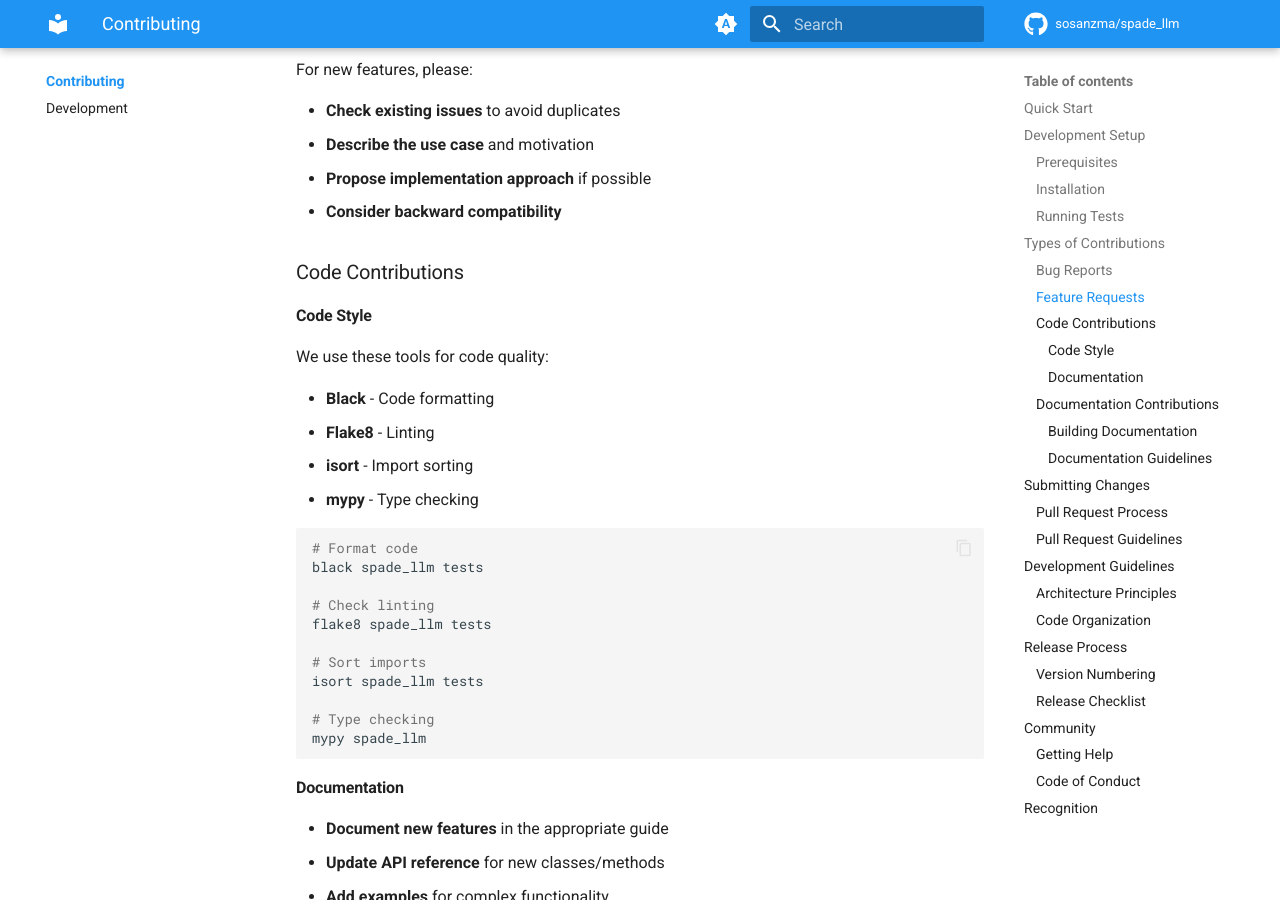
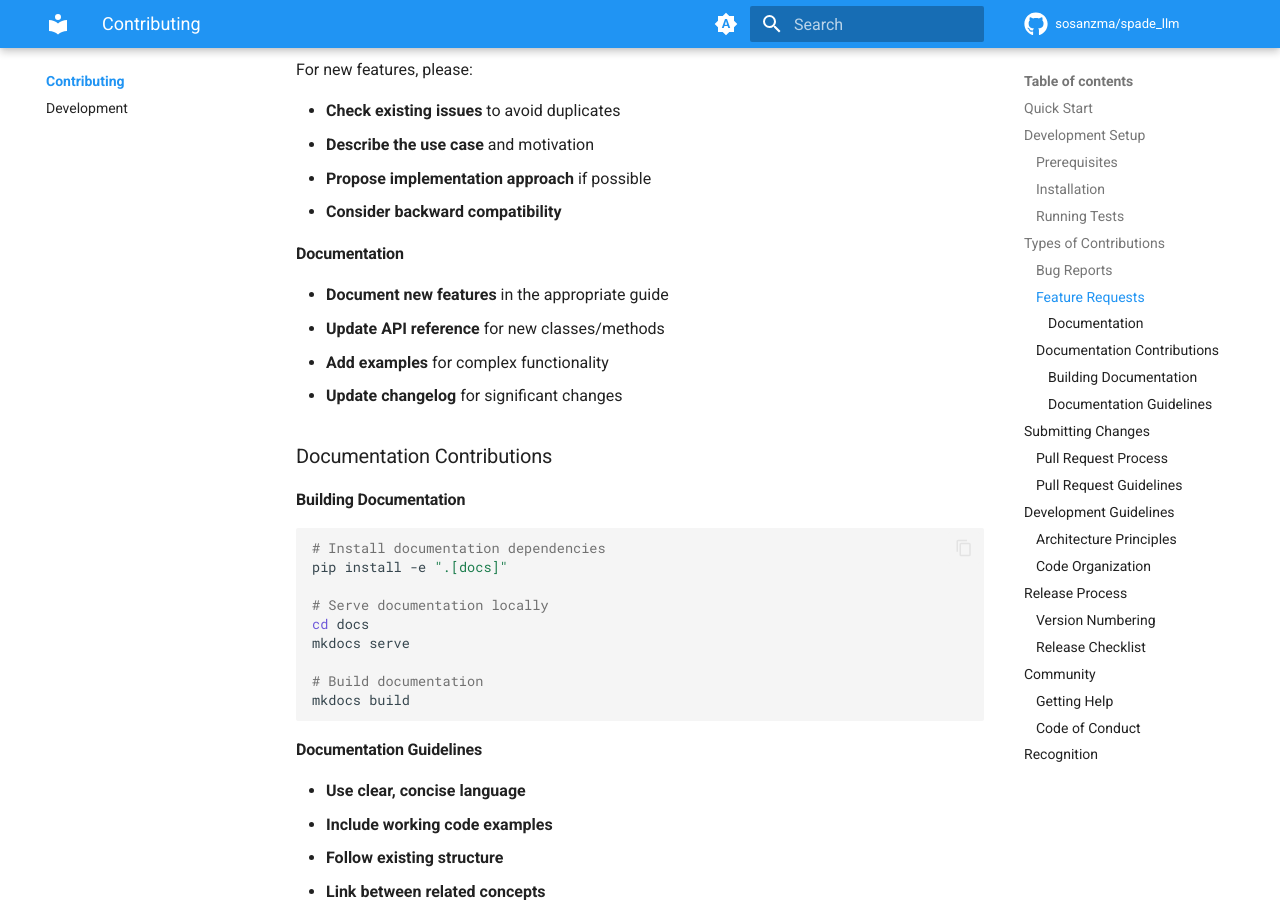
Before and after one commit to sosanzma/spade_llm, an MkDocs documentation site: the page built from docs/docs/contributing/index.md, in a window 1280 px wide and 900 px high, scrolled down 1782 px. Built offline with MkDocs 1.6.1 and Material for MkDocs 9.7.7, drawn with Linux system fonts in a browser that asks for light colours; comment, search, counter and statistics services are not loaded.

Commit message:
trigger docs rebuil pages

````diff
--- a/docs/docs/contributing/index.md
+++ b/docs/docs/contributing/index.md
@@ -73,32 +73,6 @@ For new features, please:
 - **Describe the use case** and motivation
 - **Propose implementation approach** if possible
 - **Consider backward compatibility**
-
-### Code Contributions
-
-#### Code Style
-
-We use these tools for code quality:
-
-- **Black** - Code formatting
-- **Flake8** - Linting
-- **isort** - Import sorting
-- **mypy** - Type checking
-
-```bash
-# Format code
-black spade_llm tests
-
-# Check linting
-flake8 spade_llm tests
-
-# Sort imports
-isort spade_llm tests
-
-# Type checking
-mypy spade_llm
-```
-
 
 #### Documentation
 
````
